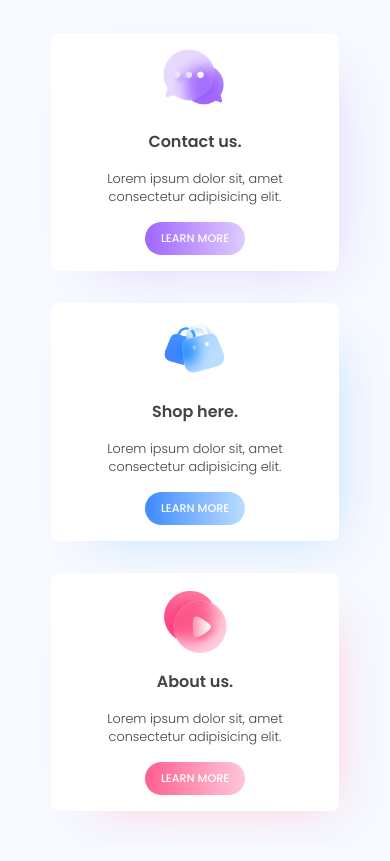
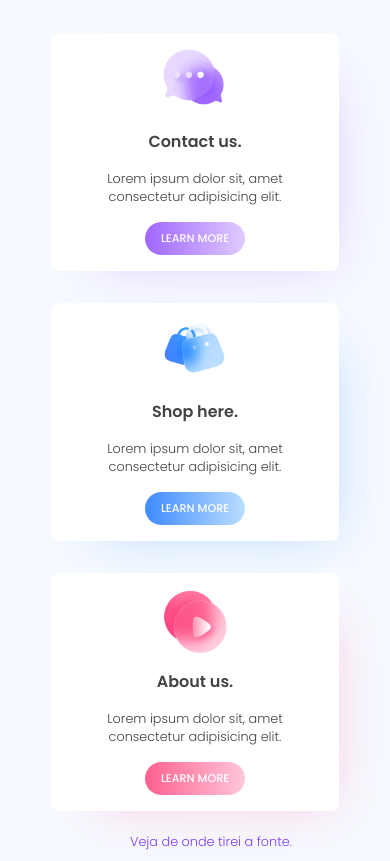
Before and after one commit to Amabilereis/CardsResponsivos_comajuda, a plain HTML site: page index.html in a window 390 px wide. Drawn offline with Linux system fonts and the light colour scheme.

Commit message:
atualizando creditos

```diff
--- a/index.html
+++ b/index.html
@@ -39,10 +39,11 @@
             <span>Lorem ipsum dolor sit, amet consectetur adipisicing elit. </span>
             <button>Learn More</button>
         </section>
-
-
     </main>
-
+    <br>
+    <footer>
+        <a href="https://www.youtube.com/watch?v=MkXuQ9CcHqU ">Veja de onde tirei a fonte.</a>
+    </footer>
 
 </body>
 </html>
--- a/style.css
+++ b/style.css
@@ -93,6 +93,21 @@ main.cards section.card.about{
     box-shadow: 20px 20px 50px -30px #ffc1d5;;
 }
 
+footer{
+    font-weight: 100;
+    max-width: 500px;
+    font-size: 80%;
+    position: absolute;
+    margin-top: 500px;
+}
+
+footer a{
+    text-decoration: none;
+    color: #7d3eeb;
+    text-align: center;
+    margin-left: 16px;
+}
+
 @media screen and (max-width: 720px)
 {
     main.cards{
@@ -108,4 +123,13 @@ main.cards section.card.about{
     main.cards section.card button{
         font-size: 70%;
     }
+
+    footer{
+        margin-bottom: 0px;
+        margin-top: 850px;
+        padding-bottom: 10px;
+        text-align: center;
+        margin-left: 16px;
+    }
+
 }
```
